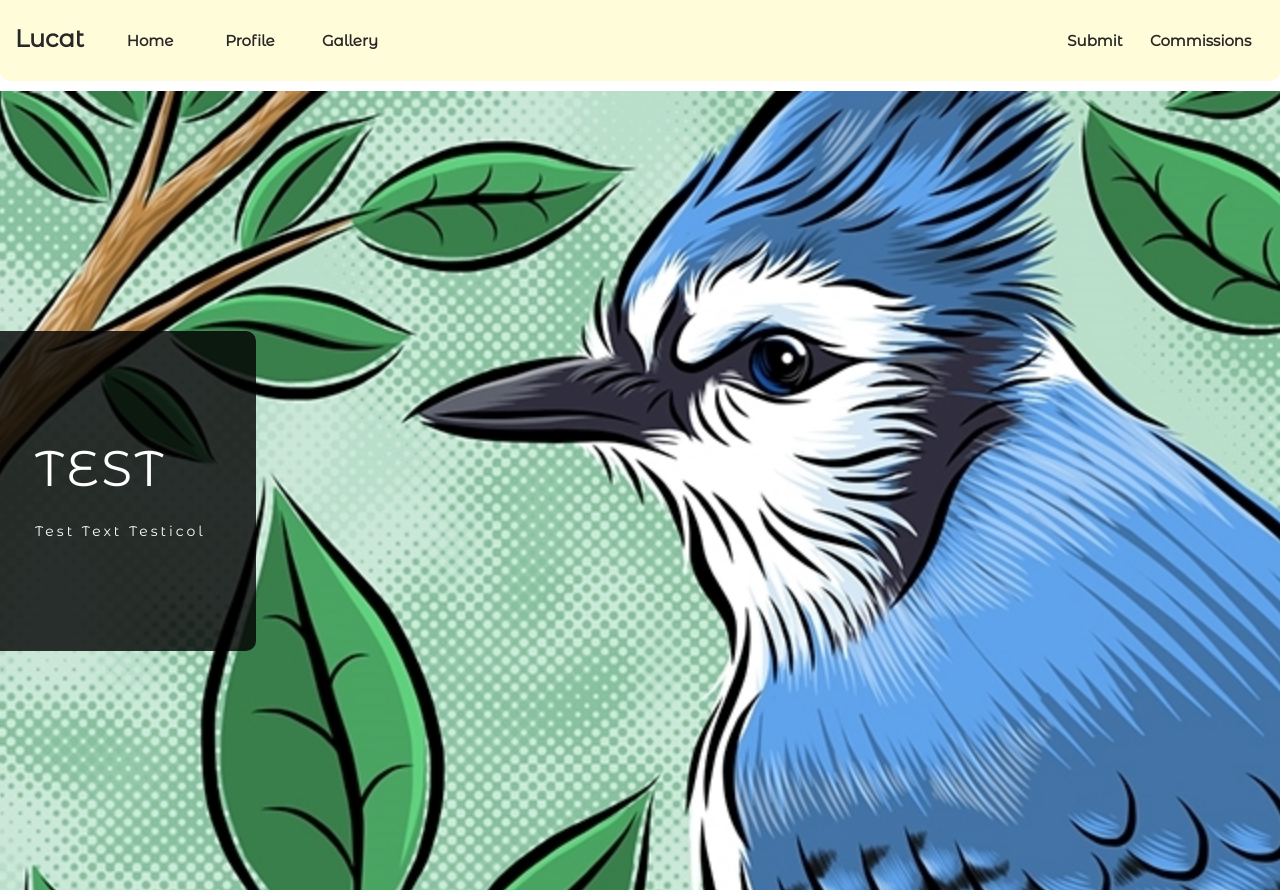
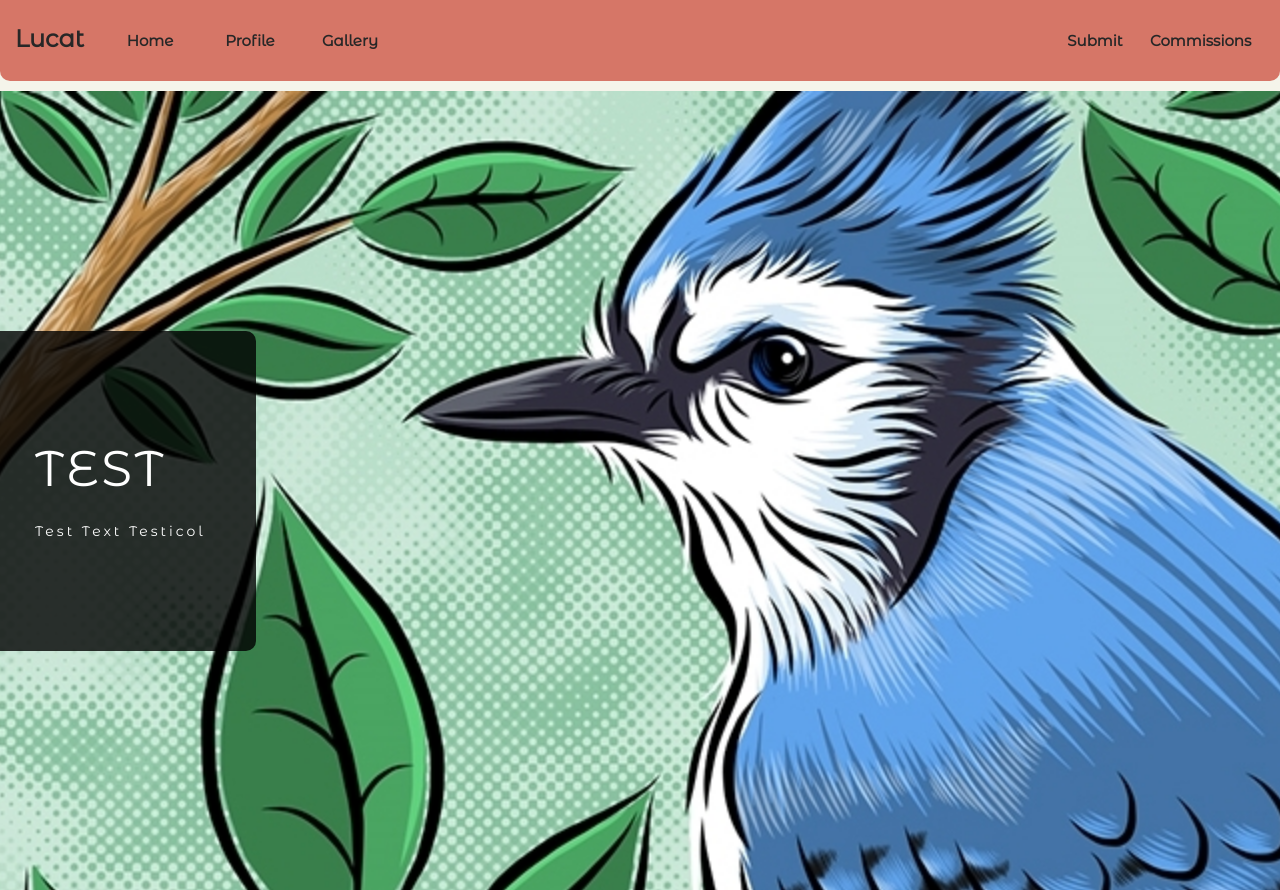
Before and after one commit to XefiCodes/Lucat, a PHP site: page /aboutus.html in a window 1280 px wide. Shown: the top 890 px of the page. Run offline with PHP 8.4, Linux system fonts and the light colour scheme.

Commit message:
Update global.css

```diff
--- a/Styles/global.css
+++ b/Styles/global.css
@@ -2,6 +2,7 @@ body{
     font-family: 'Montserrat Alternates', sans-serif;
     margin: 0;
     overflow-x: hidden;
+    background-color: #F5F4EA
   }
 
 /* Header */
@@ -16,7 +17,7 @@ body{
 
   header {
       width: 100%;
-      background-color: #fffcd9;
+      background-color: #D67667;
       display: block;
       position: -webkit-sticky;
       position: sticky;
@@ -31,6 +32,7 @@ body{
     overflow: hidden;
     display: flex;
     justify-content: space-between;
+
   }
 
   nav ul {
```
